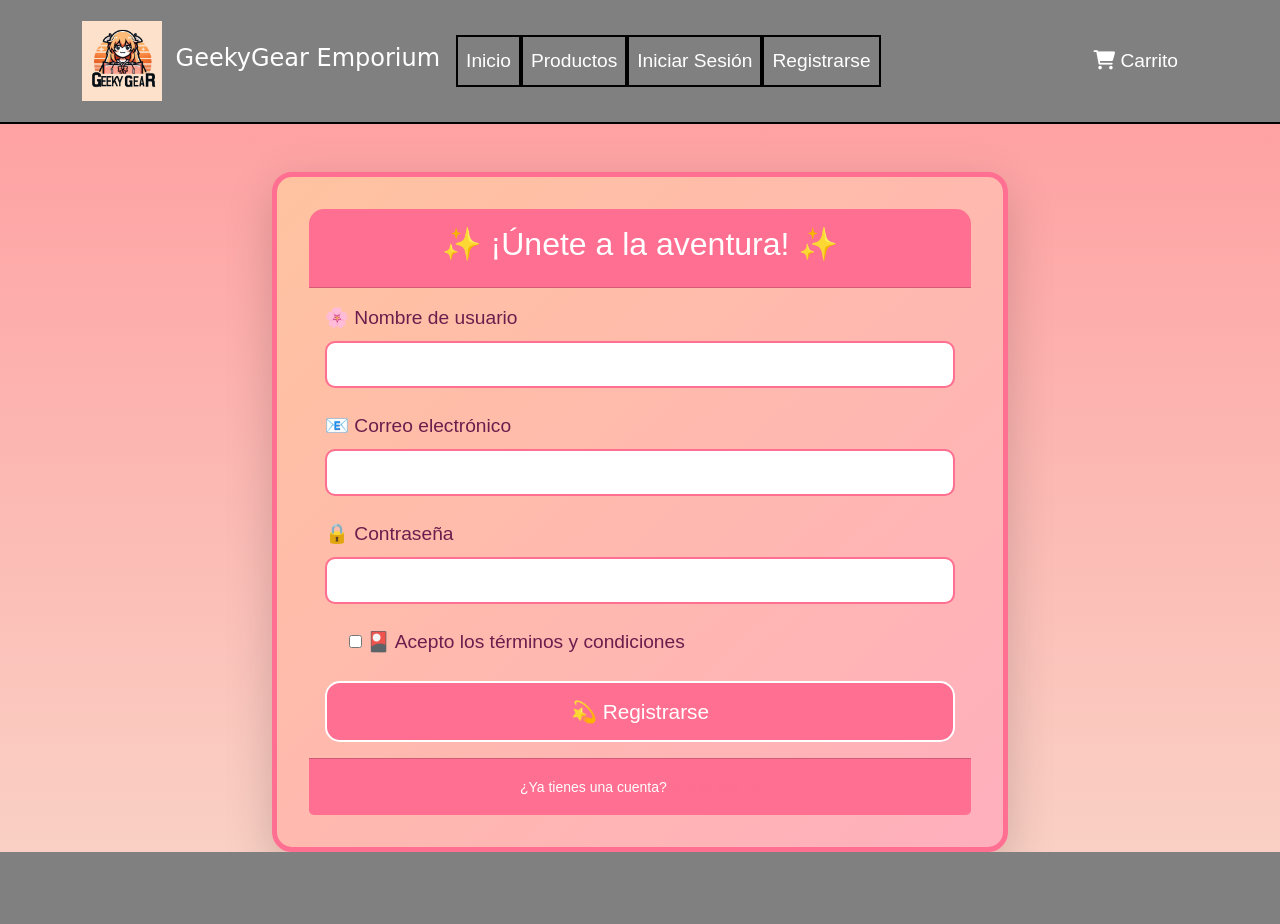
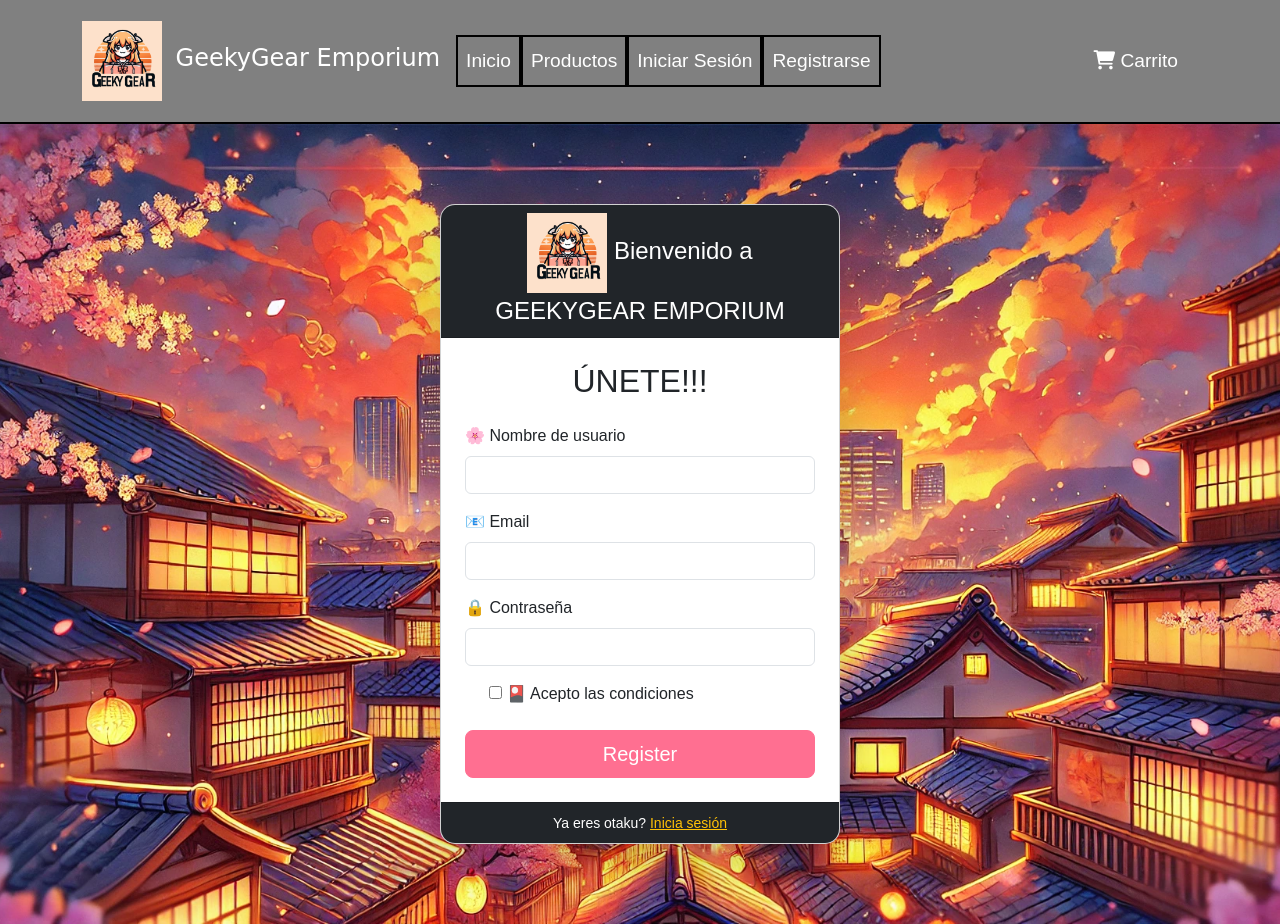
Before and after one commit to dcasalv023/Proyecto-Final-DAW, a Symfony app: template Proyecto/templates/registration/register.html.twig in a window 1280 px wide. Before the commit the page ends 852 px from the top, so only its background shows below. Run offline with Twig, Linux system fonts and the light colour scheme; the template is opened without the code that fills it, so the values that code supplies are empty; form fields are guessed from the names that the template uses; some libraries are stand-ins or nearby versions.

Commit message:
Realizando boostrap

```diff
--- a/Proyecto/public/css/register.css
+++ b/Proyecto/public/css/register.css
@@ -1,88 +1,66 @@
 /* Fondo general */
 body {
-    background: linear-gradient(to bottom, #ff9a9e, #fad0c4);
-    font-family: 'Comic Sans MS', cursive, sans-serif;
+    font-family: 'Poppins', sans-serif;
 }
 
-/* Estilo de la tarjeta */
-.anime-card {
-    background: linear-gradient(to bottom right, #ffc3a0, #ffafbd);
-    border-radius: 20px;
-    padding: 2rem;
-    border: 5px solid #ff6f91;
-    overflow: hidden;
+/* Tarjeta */
+.card {
+    border-radius: 15px;
+    background: rgba(255, 255, 255, 0.9);
+    box-shadow: 0px 4px 6px rgba(0, 0, 0, 0.1);
 }
 
-/* Cabecera */
-.anime-card .card-header {
+/* Cabecera de la tarjeta */
+.card-header {
     background-color: #ff6f91;
-    border-radius: 15px 15px 0 0;
-    padding: 1rem 0;
-    font-size: 1.8rem;
+    color: white;
+    padding: 20px;
     font-weight: bold;
-    color: #fff;
+    text-align: center;
+    font-size: 1.5rem;
 }
 
-/* Botón de registro */
-.anime-btn {
+/* Botón principal */
+.btn-primary {
     background-color: #ff6f91;
-    color: #fff;
-    font-size: 1.3rem;
-    padding: 0.8rem 2rem;
-    border: 2px solid #fff;
-    border-radius: 15px;
+    border-color: #ff6f91;
     transition: all 0.3s ease;
 }
 
-.anime-btn:hover {
-    background-color: #fff;
-    color: #ff6f91;
+.btn-primary:hover {
+    background-color: #ff9a9e;
+    border-color: #ff9a9e;
     transform: scale(1.05);
-    border-color: #ff6f91;
 }
 
 /* Inputs */
-.anime-input {
+.form-control {
     border-radius: 10px;
     border: 2px solid #ff6f91;
-    padding: 0.6rem 1rem;
+    padding: 10px;
     font-size: 1rem;
     transition: all 0.3s ease;
 }
 
-.anime-input:focus {
+.form-control:focus {
     border-color: #ff9a9e;
-    box-shadow: 0 0 5px rgba(255, 111, 145, 0.5);
+    box-shadow: 0 0 10px rgba(255, 111, 145, 0.5);
 }
 
-/* Etiquetas */
-.anime-label {
-    font-size: 1.2rem;
-    color: #6b1e4d;
+/* Checkbox */
+.form-check-input {
+    accent-color: #ff6f91;
 }
 
 /* Links */
-.anime-link {
+.text-warning {
     color: #ff6f91;
+    text-decoration: none;
     font-weight: bold;
-    text-decoration: none;
     transition: color 0.3s ease;
 }
 
-.anime-link:hover {
+.text-warning:hover {
     color: #6b1e4d;
     text-decoration: underline;
 }
-
-/* Checkbox */
-.anime-check {
-    accent-color: #ff6f91;
-}
-
-/* Footer */
-.card-footer {
-    background-color: #ff6f91;
-    border-radius: 0 0 15px 15px;
-    padding: 1rem;
-    color: #fff;
-}
--- a/Proyecto/templates/registration/register.html.twig
+++ b/Proyecto/templates/registration/register.html.twig
@@ -1,62 +1,63 @@
 {% extends 'base.html.twig' %}
 
-{% block title %}Registro{% endblock %}
-
-{% block stylesheets %}
-    {{ parent() }}
-    <link rel="stylesheet" href="{{ asset('css/register.css') }}">
+{% block title %}
+    Registro
+    <link rel="stylesheet" href="{{ asset('build/css/register.css') }}">
 {% endblock %}
 
 {% block body %}
-<div class="container mt-5">
-    <div class="row justify-content-center">
-        <div class="col-md-8">
-            <div class="card anime-card shadow-lg">
-                <div class="card-header text-center">
-                    <h2 class="text-white">✨ ¡Únete a la aventura! ✨</h2>
+<div class="min-vh-100 d-flex flex-column" style="background-image: url('{{ asset('build/images/Anime.png') }}'); background-size: cover; background-position: center; background-repeat: no-repeat;">
+    <div class="container d-flex justify-content-center align-items-center flex-grow-1">
+        <div class="card shadow-lg" style="max-width: 400px; border-radius: 15px; overflow: hidden;">
+            <div class="card-header text-center bg-dark text-white" style="font-family: 'Poppins', sans-serif; font-size: 1.5rem;">
+                <img src="{{ asset('build/images/logo.png') }}" alt="Logo" style="height: 80px;">
+                Bienvenido a GEEKYGEAR EMPORIUM
             </div>
-                <div class="card-body">
-                    <!-- Mensajes Flash -->
+            <div class="card-body p-4" style="background: rgba(255, 255, 255, 0.9);">
+                <!-- Flash Messages -->
                 {% for flash_error in app.flashes('verify_email_error') %}
                     <div class="alert alert-danger" role="alert">{{ flash_error }}</div>
                 {% endfor %}
 
-                    <!-- Formulario -->
+                <!-- Registration Form -->
                 {{ form_start(registrationForm, { 'attr': {'class': 'needs-validation', 'novalidate': 'novalidate'} }) }}
 
-                    <div class="mb-4">
-                        {{ form_label(registrationForm.name, "🌸 Nombre de usuario", {'label_attr': {'class': 'form-label anime-label'}}) }}
-                        {{ form_widget(registrationForm.name, {'attr': {'class': 'form-control anime-input'}}) }}
+                <h2 class="text-center mb-4" style="font-family: 'Poppins', sans-serif;">ÚNETE!!!</h2>
+
+                <div class="form-group">
+                    {{ form_label(registrationForm.name, "🌸 Nombre de usuario", {'label_attr': {'class': 'form-label'}}) }}
+                    {{ form_widget(registrationForm.name, {'attr': {'class': 'form-control'}}) }}
                     {{ form_errors(registrationForm.name) }}
                 </div>
 
-                    <div class="mb-4">
-                        {{ form_label(registrationForm.email, "📧 Correo electrónico", {'label_attr': {'class': 'form-label anime-label'}}) }}
-                        {{ form_widget(registrationForm.email, {'attr': {'class': 'form-control anime-input'}}) }}
+                <div class="form-group mt-3">
+                    {{ form_label(registrationForm.email, "📧 Email", {'label_attr': {'class': 'form-label'}}) }}
+                    {{ form_widget(registrationForm.email, {'attr': {'class': 'form-control'}}) }}
                     {{ form_errors(registrationForm.email) }}
                 </div>
 
-                    <div class="mb-4">
-                        {{ form_label(registrationForm.plainPassword, '🔒 Contraseña', {'label_attr': {'class': 'form-label anime-label'}}) }}
-                        {{ form_widget(registrationForm.plainPassword, {'attr': {'class': 'form-control anime-input'}}) }}
+                <div class="form-group mt-3">
+                    {{ form_label(registrationForm.plainPassword, '🔒 Contraseña', {'label_attr': {'class': 'form-label'}}) }}
+                    {{ form_widget(registrationForm.plainPassword, {'attr': {'class': 'form-control'}}) }}
                     {{ form_errors(registrationForm.plainPassword) }}
                 </div>
 
-                    <div class="mb-4 form-check">
-                        {{ form_widget(registrationForm.agreeTerms, {'attr': {'class': 'form-check-input anime-check'}}) }}
-                        {{ form_label(registrationForm.agreeTerms, "🎴 Acepto los términos y condiciones", {'label_attr': {'class': 'form-check-label anime-label'}}) }}
+                <div class="form-group mt-3 form-check">
+                    {{ form_widget(registrationForm.agreeTerms, {'attr': {'class': 'form-check-input'}}) }}
+                    {{ form_label(registrationForm.agreeTerms, "🎴 Acepto las condiciones", {'label_attr': {'class': 'form-check-label'}}) }}
                     {{ form_errors(registrationForm.agreeTerms) }}
                 </div>
 
-                    <div class="d-grid">
-                        <button type="submit" class="btn anime-btn">💫 Registrarse</button>
+                <div class="d-grid gap-2 mt-4">
+                    <button class="btn btn-primary btn-lg" type="submit" style="background: #ff6f91; border-color: #ff6f91;">
+                        Register
+                    </button>
                 </div>
 
                 {{ form_end(registrationForm) }}
             </div>
-                <div class="card-footer text-center">
-                    <small class="text-white">¿Ya tienes una cuenta? <a href="{{ path('app_login') }}" class="anime-link">Iniciar sesión</a></small>
-                </div>
+            <div class="card-footer text-center bg-dark text-white">
+                <small> Ya eres otaku? <a href="{{ path('app_login') }}" class="text-warning">Inicia sesión</a></small>
             </div>
         </div>
     </div>
```
Also changed, not shown: Proyecto/templates/security/login.html.twig (+12 -9 lines), Proyecto/assets/images/Anime.png (added). Lines whose indentation alone changed are shown as unchanged.
